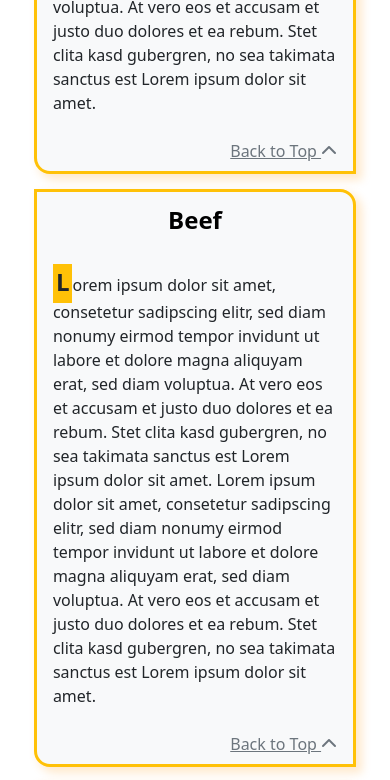
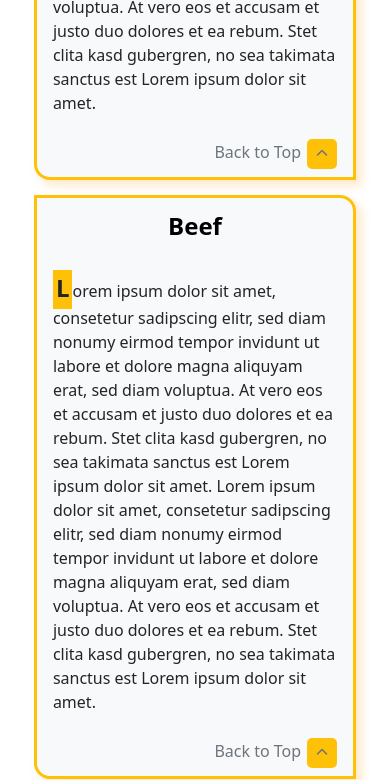
Before and after one commit to dzembak/module3-solution, a plain HTML site: page index.html in a window 390 px wide. Shown: the part 600-1380 px from the top of the page. Drawn offline with Linux system fonts and the light colour scheme.

Commit message:
Nice style for "go to Top" arrow

```diff
--- a/css/style.css
+++ b/css/style.css
@@ -42,13 +42,21 @@ div.content > div > p::first-letter {
     float:right;
     padding: .5em 1em;
     text-align: right;
-    text-decoration: underline;
+    text-decoration: none;
 }
 
 div.content > div > a.gotop:active > div,
 div.content > div > a.gotop:hover > div {
     color: #000;
-    text-decoration: none;
+    text-decoration: underline;
+}
+
+i.fa-chevron-up {
+    font-size: .75rem;
+    padding: 0.75em;
+    margin: 0 0 0 .5em;
+    background-color: #ffc107;
+    border-radius: 5px;
 }
 
 a.nav-link:hover, a.nav-link:active {
--- a/index.html
+++ b/index.html
@@ -51,19 +51,19 @@
     <div id="1" class="chicken bg-light border border-3 border-warning">
         <div class="label">chicken</div>
         <p>Lorem ipsum dolor sit amet, consetetur sadipscing elitr, sed diam nonumy eirmod tempor invidunt ut labore et dolore magna aliquyam erat, sed diam voluptua. At vero eos et accusam et justo duo dolores et ea rebum. Stet clita kasd gubergren, no sea takimata sanctus est Lorem ipsum dolor sit amet. Lorem ipsum dolor sit amet, consetetur sadipscing elitr, sed diam nonumy eirmod tempor invidunt ut labore et dolore magna aliquyam erat, sed diam voluptua. At vero eos et accusam et justo duo dolores et ea rebum. Stet clita kasd gubergren, no sea takimata sanctus est Lorem ipsum dolor sit amet.</p>
-        <a class="gotop text-secondary d-xs-block d-sm-block d-md-block d-lg-none" href="#top"><div>Back&nbsp;to&nbsp;Top&nbsp;<i class="fa-solid fa-chevron-up"></i></div></a>
+        <a class="gotop text-secondary d-xs-block d-sm-block d-md-block d-lg-none" href="#top"><div>Back to Top<i class="fa-solid fa-chevron-up"></i></div></a>
     </div>
 
     <div id="2" class="beef bg-light border border-3 border-warning">
         <div class="label">beef</div>
         <p>Lorem ipsum dolor sit amet, consetetur sadipscing elitr, sed diam nonumy eirmod tempor invidunt ut labore et dolore magna aliquyam erat, sed diam voluptua. At vero eos et accusam et justo duo dolores et ea rebum. Stet clita kasd gubergren, no sea takimata sanctus est Lorem ipsum dolor sit amet. Lorem ipsum dolor sit amet, consetetur sadipscing elitr, sed diam nonumy eirmod tempor invidunt ut labore et dolore magna aliquyam erat, sed diam voluptua. At vero eos et accusam et justo duo dolores et ea rebum. Stet clita kasd gubergren, no sea takimata sanctus est Lorem ipsum dolor sit amet.</p>
-        <a class="gotop text-secondary d-xs-block d-sm-block d-md-block d-lg-none" href="#top"><div>Back&nbsp;to&nbsp;Top&nbsp;<i class="fa-solid fa-chevron-up"></i></div></a>
+        <a class="gotop text-secondary d-xs-block d-sm-block d-md-block d-lg-none" href="#top"><div>Back to Top<i class="fa-solid fa-chevron-up"></i></div></a>
     </div>
 
     <div id="3" class="sushi bg-light border border-3 border-warning">
         <div class="label">sushi</div>
         <p>Lorem ipsum dolor sit amet, consetetur sadipscing elitr, sed diam nonumy eirmod tempor invidunt ut labore et dolore magna aliquyam erat, sed diam voluptua. At vero eos et accusam et justo duo dolores et ea rebum. Stet clita kasd gubergren, no sea takimata sanctus est Lorem ipsum dolor sit amet. Lorem ipsum dolor sit amet, consetetur sadipscing elitr, sed diam nonumy eirmod tempor invidunt ut labore et dolore magna aliquyam erat, sed diam voluptua. At vero eos et accusam et justo duo dolores et ea rebum. Stet clita kasd gubergren, no sea takimata sanctus est Lorem ipsum dolor sit amet.</p>
-        <a class="gotop text-secondary d-xs-block d-sm-block d-md-block d-lg-none" href="#top"><div>Back&nbsp;to&nbsp;Top&nbsp;<i class="fa-solid fa-chevron-up"></i></div></a>
+        <a class="gotop text-secondary d-xs-block d-sm-block d-md-block d-lg-none" href="#top"><div>Back to Top<i class="fa-solid fa-chevron-up"></i></div></a>
     </div>
 
 </div>
```
